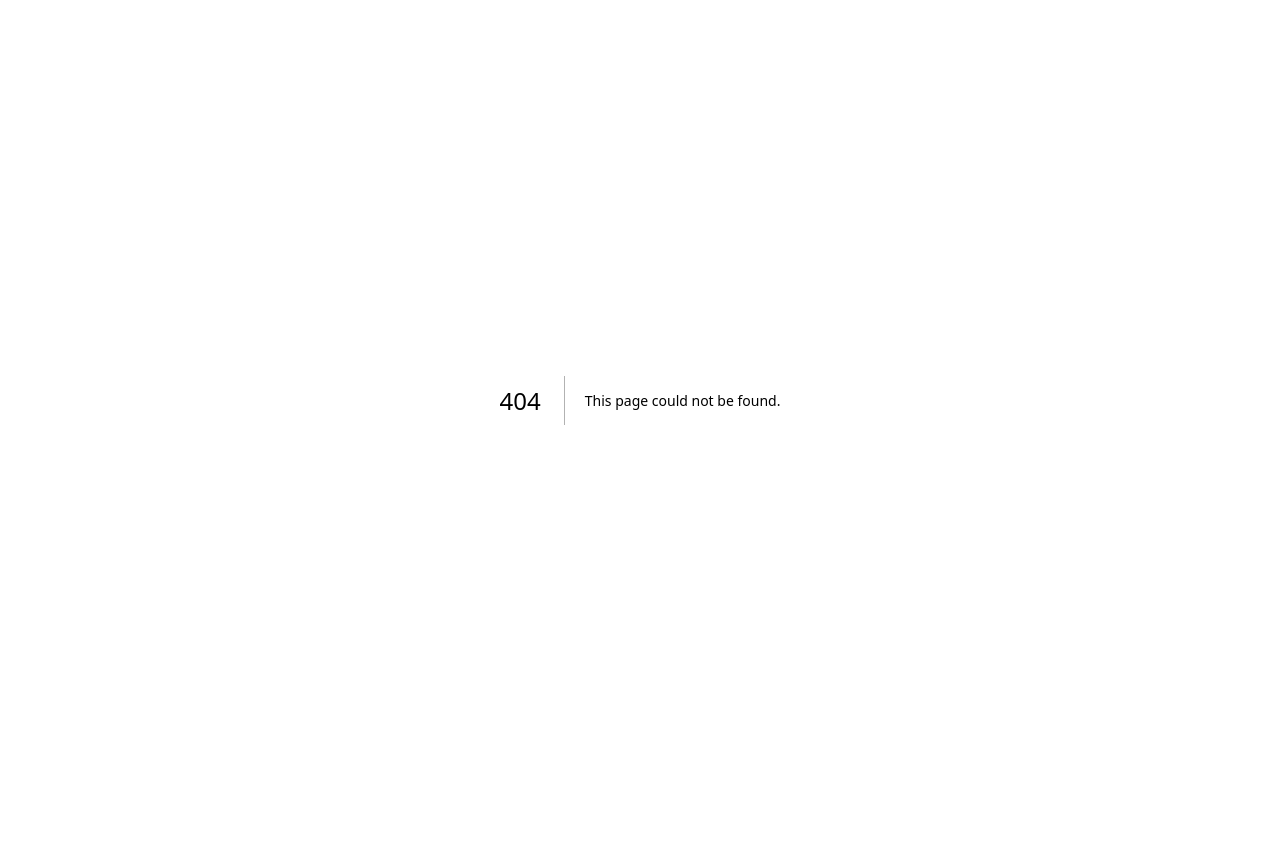
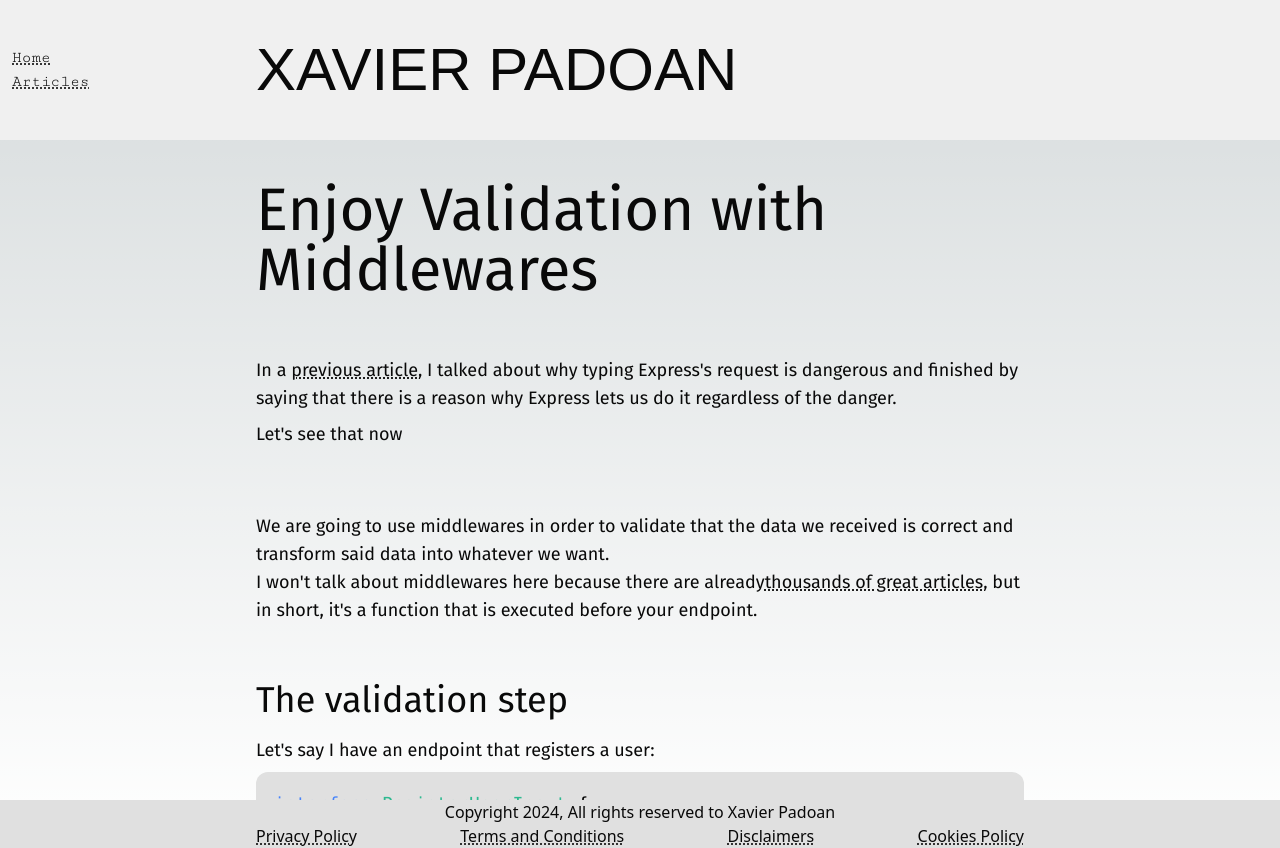
Before and after one commit to Xapadoan/Portfolio, a Next.js app: page /articles/enjoy-validation-middlewares in a window 1280 px wide. Before the commit this address had no page. Before the commit the page ends 800 px from the top, so only its background shows below. Built offline with nearby package versions, Linux system fonts and the light colour scheme; a web font is replaced by a local one.

Commit message:
Add validation article

```diff
--- /dev/null
+++ b/src/pages/articles/enjoy-validation-middlewares.tsx
@@ -0,0 +1,129 @@
+import {
+  ArticleMainTitle,
+  ArticleParagraph,
+  ArticleSection,
+  InlineCode,
+} from '@components/article/Content';
+import { NextPageWithLayout } from '../_app';
+import { InlineLink } from '@components/InlineLink';
+import { CodeBlock } from '@components/article/CodeBlock';
+import { Metadata } from 'next';
+import { ArticleLayout } from '@components/article/Layout';
+
+const EnjoyValidationMiddlewares: NextPageWithLayout = () => {
+  return (
+    <>
+      <ArticleMainTitle>Enjoy Validation with Middlewares</ArticleMainTitle>
+      <ArticleSection id="intro">
+        <ArticleParagraph>
+          In a{' '}
+          <InlineLink href="/articles/type-errors-in-typescript">
+            previous article
+          </InlineLink>
+          , I talked about why typing Express&apos;s request is dangerous and
+          finished by saying that there is a reason why Express lets us do it
+          regardless of the danger.
+          <br />
+        </ArticleParagraph>
+        <ArticleParagraph>Let&apos;s see that now</ArticleParagraph>
+      </ArticleSection>
+      <ArticleSection id="about_middlewares">
+        <ArticleParagraph>
+          We are going to use middlewares in order to validate that the data we
+          received is correct and transform said data into whatever we want.
+          <br />I won&apos;t talk about middlewares here because there are
+          already
+          <InlineLink href="https://duckduckgo.com/?q=what+are+express+middlewares&t=ftsa&ia=web">
+            thousands of great articles
+          </InlineLink>
+          , but in short, it&apos;s a function that is executed before your
+          endpoint.
+        </ArticleParagraph>
+      </ArticleSection>
+      <ArticleSection id="validation" title="The validation step">
+        <ArticleParagraph>
+          Let&apos;s say I have an endpoint that registers a user:
+        </ArticleParagraph>
+        <CodeBlock>
+          {`interface RegisterUserInput {
+  username: string;
+  email: string;
+  password: string;
+}
+
+app.post('/register', (req: Request, res: Response) => {
+  const userData: RegisterUserInput = req.body;
+  [ ...do stuff ]
+  res.status(201).json({ message: 'User created', user });
+});`}
+        </CodeBlock>
+        <ArticleParagraph>
+          You can notice here that I casted the body directly to{' '}
+          <InlineCode>RegisterUserInput</InlineCode>. I like doing so because it
+          allows me to focus on the registration process in this endpoint.
+          However, since TypeScript is not magic, I need to make sure the body
+          is correct before hand, overwise I may have very bad surprises later.
+        </ArticleParagraph>
+        <ArticleParagraph>
+          Let&apos;s write a middleware that check that my fields are string:
+        </ArticleParagraph>
+        <CodeBlock>
+          {`const validateUser = (req: Request, res: Response, next: NextFunction) => {
+  const { username, email, password } = req.body;
+
+  if (typeof username !== 'string') {
+    return res.status(400).json({ message: 'Username must be a string' })
+  }
+  if (typeof email !== 'string') {
+    return res.status(400).json({ message: 'Email must be a string' })
+  }
+  if (typeof password !== 'string') {
+    return res.status(400).json({ message: 'Password must be a string' })
+  }
+
+  next();
+};`}
+        </CodeBlock>
+        <ArticleParagraph>
+          Here I just made sure all my fields are strings, but typically for a
+          registration endpoint, I should have check the validity and unicity of
+          the email and the strenght of the password in this middleware.
+          <br />
+          Now I can call my endpoint like this:
+        </ArticleParagraph>
+        <CodeBlock>
+          {`app.post('/register', validateUser, (req: Request, res: Response) => {
+  const userData: RegisterUserInput = req.body;
+  [ ...do stuff ]
+  res.status(201).json({ message: 'User created', user });
+})`}
+        </CodeBlock>
+        <ArticleSection id="ending">
+          <ArticleParagraph>
+            Neat right ?
+            <br />
+            Well this is a straigh forward example, it looks cool, but it
+            doesn&apos;t show how cool this can be.
+          </ArticleParagraph>
+          <ArticleParagraph>
+            Next time, we will see how to use this technique in combinaison with
+            Routers and interface extensions to make an entire RESTful API where
+            all the data is safe, implements an architecture that allows to
+            split the software logic and business logic and most importantly,
+            doesn&apos;t duplicate code.
+          </ArticleParagraph>
+        </ArticleSection>
+      </ArticleSection>
+    </>
+  );
+};
+
+const meta: Metadata = {
+  title: 'Validate Data with middlewares',
+};
+
+EnjoyValidationMiddlewares.getLayout = (page) => (
+  <ArticleLayout meta={meta}>{page}</ArticleLayout>
+);
+
+export default EnjoyValidationMiddlewares;
--- a/src/pages/articles/index.tsx
+++ b/src/pages/articles/index.tsx
@@ -18,6 +18,12 @@ const Articles: NextPageWithLayout = () => {
           thumbnail="/the_cake_is_a_lie.jpg"
           url="/articles/type-errors-in-typescript"
         />
+        <ArticlePreview
+          title="Enjoy validation with middlewares"
+          description={`Being able to type the request can be really cool, but first things first, you need to validate your data`}
+          thumbnail="/the_cake_is_a_lie.jpg"
+          url="/articles/enjoy-validation-middlewares"
+        />
       </div>
     </div>
   );
```
